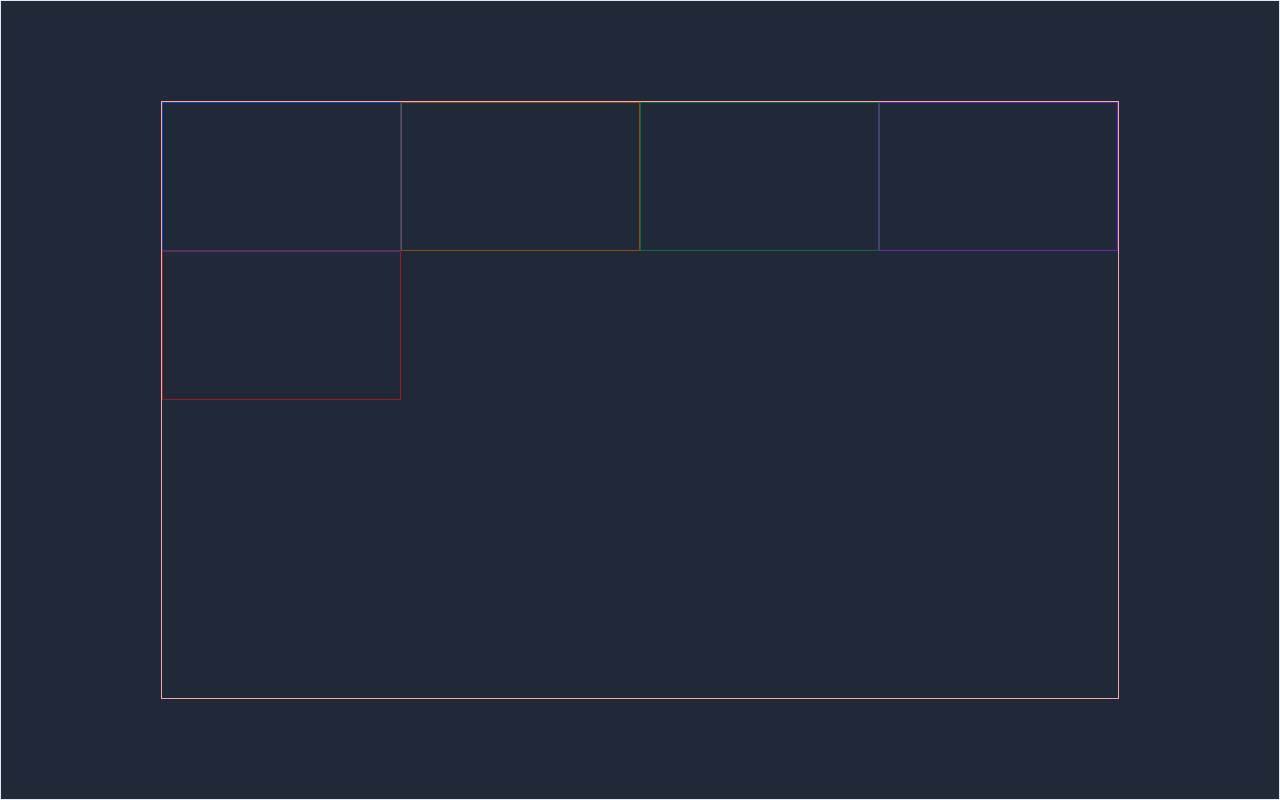
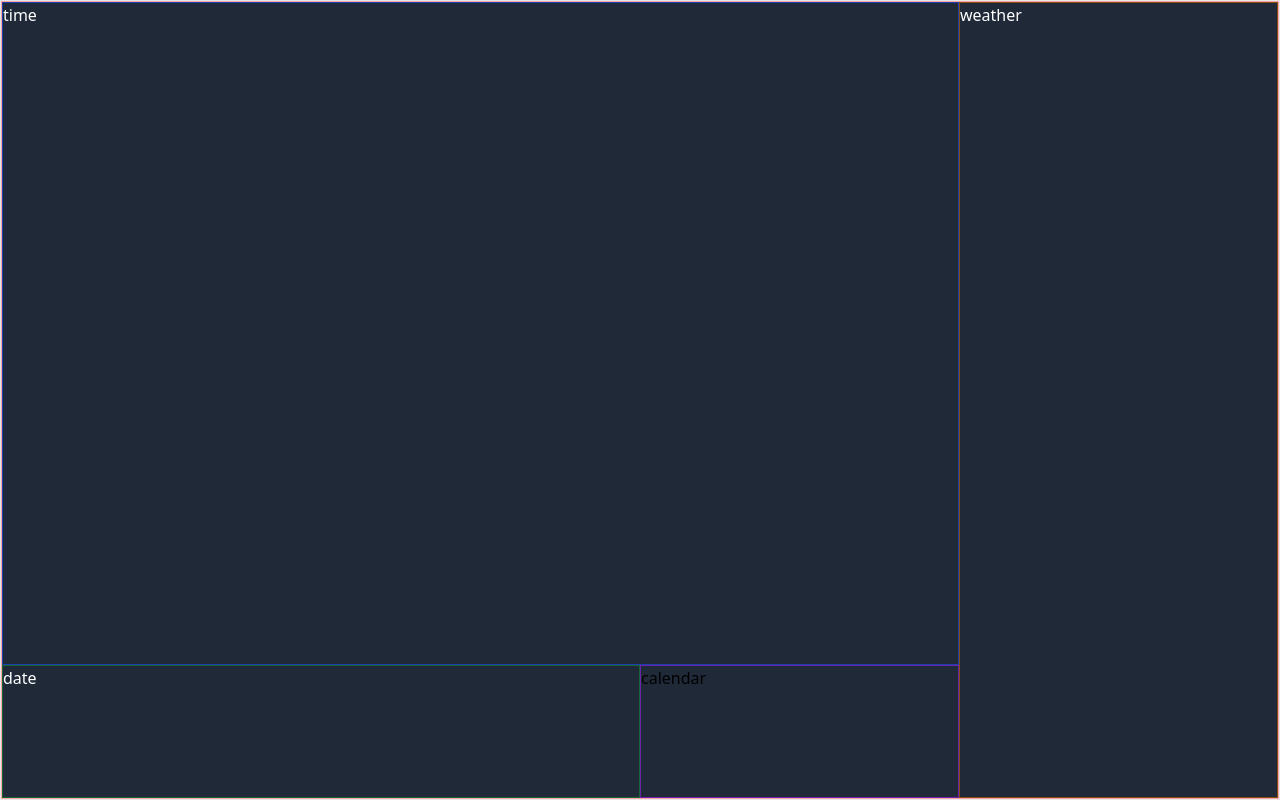
Before and after one commit to mslew/clocktop, a React (Vite) app: page / in a window 1280 px wide. Built offline with nearby package versions, Linux system fonts and the light colour scheme.

Commit message:
better layout

```diff
--- a/src/App.tsx
+++ b/src/App.tsx
@@ -1,15 +1,15 @@
+//1024x600
 import "./App.css";
 
 function App() {
   return (
     <>
       <div className="flex flex-col border h-screen w-screen justify-center items-center">
-        <div className="border border-red-300 w-3/4 h-3/4 grid grid-cols-4 grid-rows-4">
-          <div className="border border-blue-800"></div>
-          <div className="border border-yellow-800"></div>
-          <div className="border border-green-800"></div>
-          <div className="border border-purple-800"></div>
-          <div className="border border-red-800"></div>
+        <div className="border border-red-300 w-full h-full grid grid-cols-4 grid-rows-6">
+          <div className="border border-blue-800 col-span-3 row-span-5 text-white"> time</div>
+          <div className="border border-yellow-800 row-span-6 text-white">weather</div>
+          <div className="border border-green-800 row-span-2 col-span-2 text-white">date</div>
+          <div className="border border-purple-800 row-span-2">calendar</div>
         </div>
       </div>
     </>
```
Also changed, not shown: 1 other file (tests, documents, lock files or other folders).
